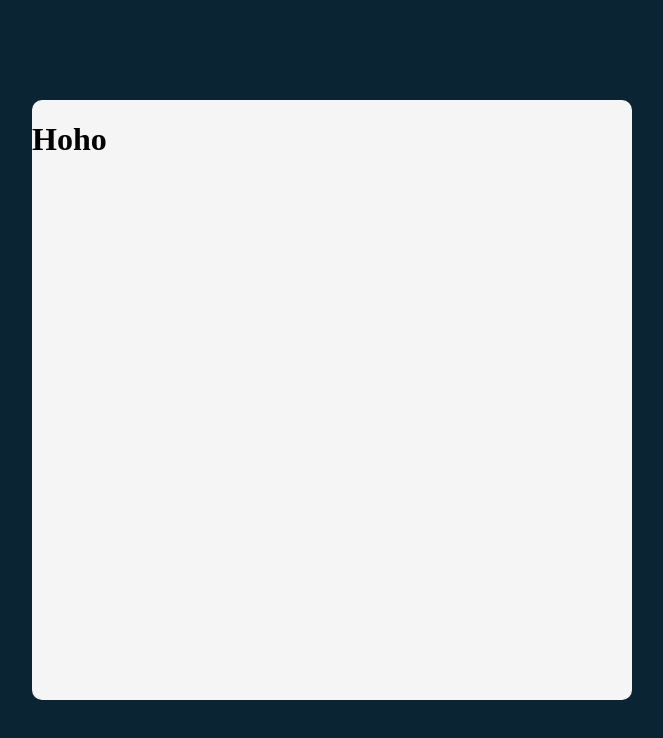
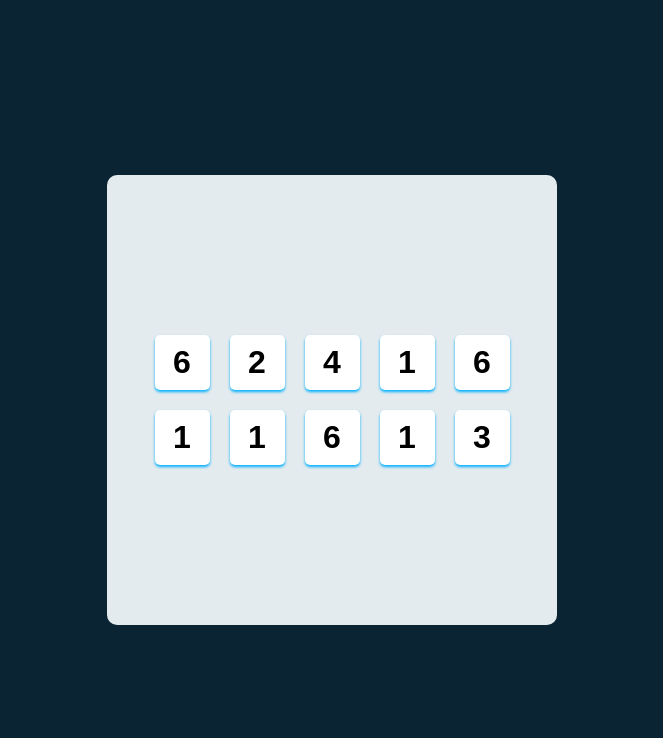
Before and after one commit to ZainAchak/tenziesGame, a React (Vite) app: page / in a window 1280 px wide. Shown: the top 738 px of the page, without its empty margins (308-971 px from the left). Built offline with nearby package versions, Linux system fonts and the light colour scheme.

Commit message:
update tenzies

```diff
--- /dev/null
+++ b/src/components/Die/Die.jsx
@@ -0,0 +1,9 @@
+import styles from "./Die.module.css"
+
+export default function Die(props) {
+    return(
+        <div className={styles.Die}>
+            <h1>{props.number}</h1>
+        </div>
+    )
+}
--- /dev/null
+++ b/src/components/Die/Die.module.css
@@ -0,0 +1,25 @@
+.Die{
+    cursor: pointer;
+    background-color: rgb(255, 255, 255);
+    display: flex;
+    justify-content: center;
+    align-items: center;
+    width: 55px;
+    height: 55px;
+    border-radius: 5px;
+    box-shadow: 0px 2px 3px rgb(2, 175, 255);
+    transition:
+        background-color 0.2s ease,
+        box-shadow 0.1s ease,
+        transform 0.2s ease;
+    border: none;
+}
+
+.Die:hover{
+    background-color: rgb(230, 248, 255);
+    transform: rotate(10deg) scale(1.1);
+}
+
+.Die:active{
+    box-shadow: 0px 0px 1px rgb(255, 2, 2);
+}
--- a/src/components/mainComp/MainComp.jsx
+++ b/src/components/mainComp/MainComp.jsx
@@ -1,7 +1,34 @@
+import Die from "../Die/Die";
+import styles from "./MainComp.module.css"
+
+function generateDiceRolls() {
+  const diceRolls = [];
+  for (let i = 0; i < 10; i++) {
+    const roll = Math.floor(Math.random() * 6) + 1;
+    diceRolls.push(roll);
+  }
+  return diceRolls;
+}
+
 export default function MainComp() {
+    const dicesRandomNumber = generateDiceRolls();
     return(
         <main>
-            <h1>Hoho</h1>
+            <div className={styles.dieWrapper}>
+                    {dicesRandomNumber.map((dice)=>(
+                        <Die number={dice}/>
+                    ))}
+                {/* <Die number={1}/>
+                <Die number={2}/>
+                <Die number={3}/>
+                <Die number={4}/>
+                <Die number={4}/>
+                <Die number={5}/>
+                <Die number={1}/>
+                <Die number={2}/>
+                <Die number={6}/>
+                <Die number={6}/> */}
+            </div>
         </main>
     )
 }
--- a/src/components/mainComp/MainComp.module.css
+++ b/src/components/mainComp/MainComp.module.css
@@ -0,0 +1,19 @@
+main{
+    background-color: #e4ebee;
+    height: 450px;
+    width: 450px;
+    border-radius: 10px;
+    user-select: none;
+    display: flex;
+    justify-content: center;
+    align-items: center;
+}
+
+.dieWrapper{
+    /* background-color: red; */
+    /* width: 400px; */
+    display: grid;
+    grid-template-columns: repeat(5,1fr);
+    gap: 20px;
+    width: fit-content;
+}
--- a/src/index.css
+++ b/src/index.css
@@ -9,6 +9,7 @@ body{
   display: flex;
   align-items: center;
   height: 100vh;
+  font-family: Arial, Helvetica, sans-serif;
 }
 
 #root{
@@ -18,10 +19,3 @@ body{
   align-items: center;
   justify-content: center;
 }
-
-main{
-   background-color: #f5f5f5;
-   height: 600px;
-   width: 600px;
-   border-radius: 10px;
-}
```
